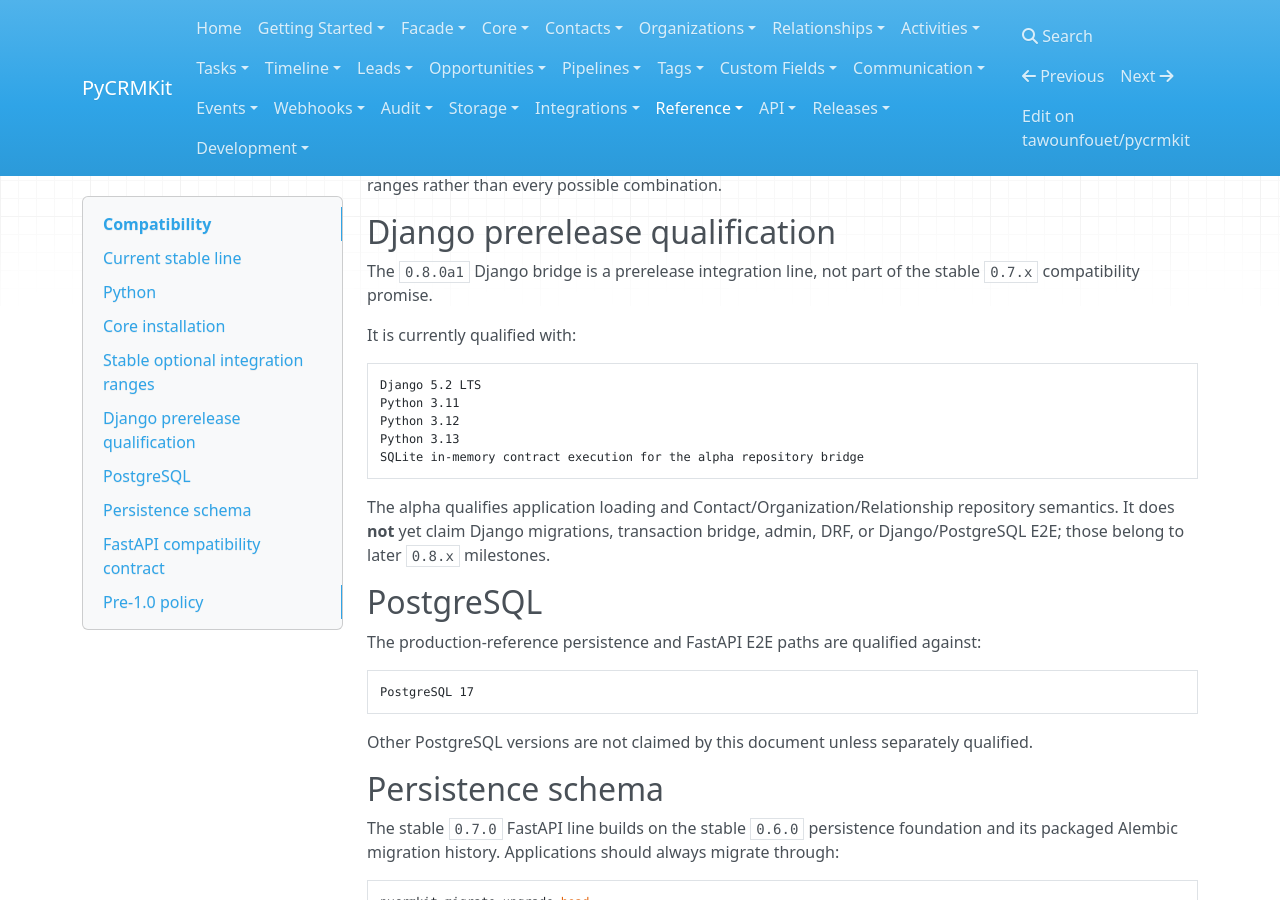
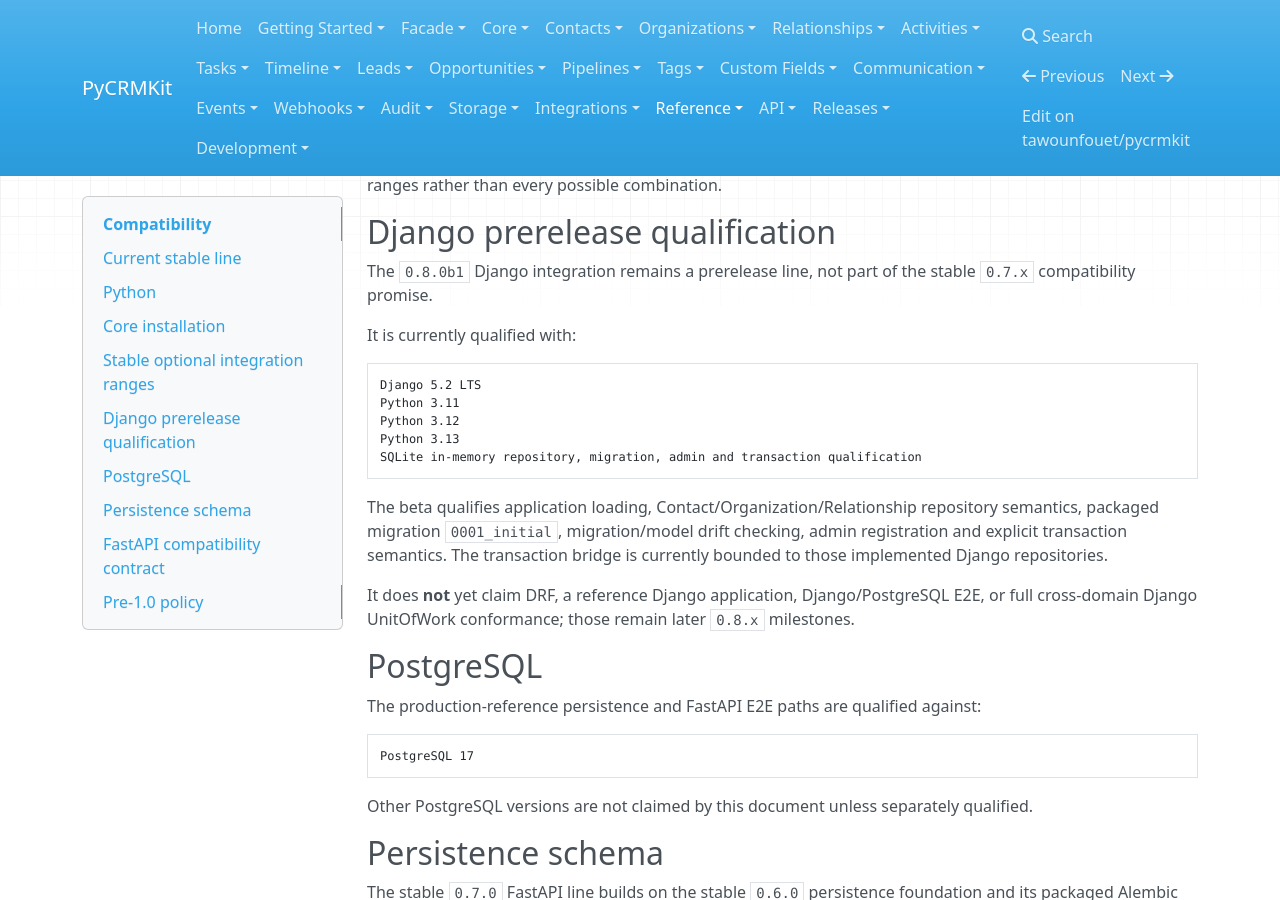
Before and after one commit to tawounfouet/pycrmkit, an MkDocs documentation site: the page built from docs/reference/compatibility.md, in a window 1280 px wide and 900 px high, scrolled down 881 px. Built offline with MkDocs 1.6.1, drawn with Linux system fonts in a browser that asks for light colours; nearby versions of some CDN libraries.

Commit message:
docs: update Django beta compatibility claims

````diff
--- a/docs/reference/compatibility.md
+++ b/docs/reference/compatibility.md
@@ -48,7 +48,7 @@
 
 ## Django prerelease qualification
 
-The `0.8.0a1` Django bridge is a prerelease integration line, not part of the
+The `0.8.0b1` Django integration remains a prerelease line, not part of the
 stable `0.7.x` compatibility promise.
 
 It is currently qualified with:
@@ -58,13 +58,17 @@
 Python 3.11
 Python 3.12
 Python 3.13
-SQLite in-memory contract execution for the alpha repository bridge
+SQLite in-memory repository, migration, admin and transaction qualification
 ```
 
-The alpha qualifies application loading and Contact/Organization/Relationship
-repository semantics. It does **not** yet claim Django migrations, transaction
-bridge, admin, DRF, or Django/PostgreSQL E2E; those belong to later `0.8.x`
-milestones.
+The beta qualifies application loading, Contact/Organization/Relationship
+repository semantics, packaged migration `0001_initial`, migration/model drift
+checking, admin registration and explicit transaction semantics. The transaction
+bridge is currently bounded to those implemented Django repositories.
+
+It does **not** yet claim DRF, a reference Django application, Django/PostgreSQL
+E2E, or full cross-domain Django UnitOfWork conformance; those remain later
+`0.8.x` milestones.
 
 ## PostgreSQL
 
````
